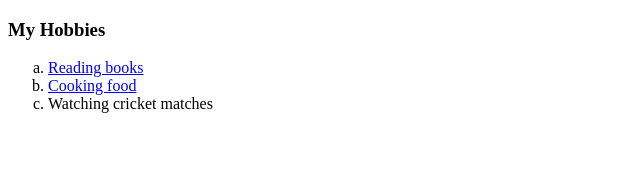
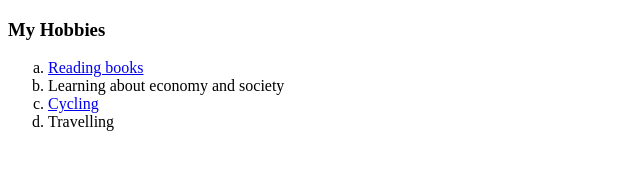
Before and after one commit to rahultiwary01/cv, a plain HTML site: page hobbies.html in a window 1280 px wide. Shown: the whole page, without its empty margins (0-640 px from the left). Drawn offline with Linux system fonts and the light colour scheme.

Commit message:
Update hobbies.html

```diff
--- a/hobbies.html
+++ b/hobbies.html
@@ -3,15 +3,16 @@
 
 <head>
   <meta charset="utf-8">
-  <title></title>
+  <title>My Hobbies</title>
 </head>
 
 <body>
   <h3>My Hobbies</h3>
   <ol type="a">
     <li><a href="https://www.healthline.com/health/benefits-of-reading-books">Reading books</a></li>
-    <li><a href="https://www.youtube.com/watch?v=v0juS7JIREE">Cooking food</a></li>
-    <li>Watching cricket matches</li>
+    <li>Learning about economy and society</li>
+    <li><a href="https://hips.hearstapps.com/hmg-prod.s3.amazonaws.com/images/cyclist-on-the-col-de-lencrenaz-royalty-free-image-1594758166.jpg?crop=1.00xw:0.752xh;0,0.212xh&resize=980:*">Cycling</a></li>
+    <li>Travelling</li>
   </ol>
 </body>
 
```
